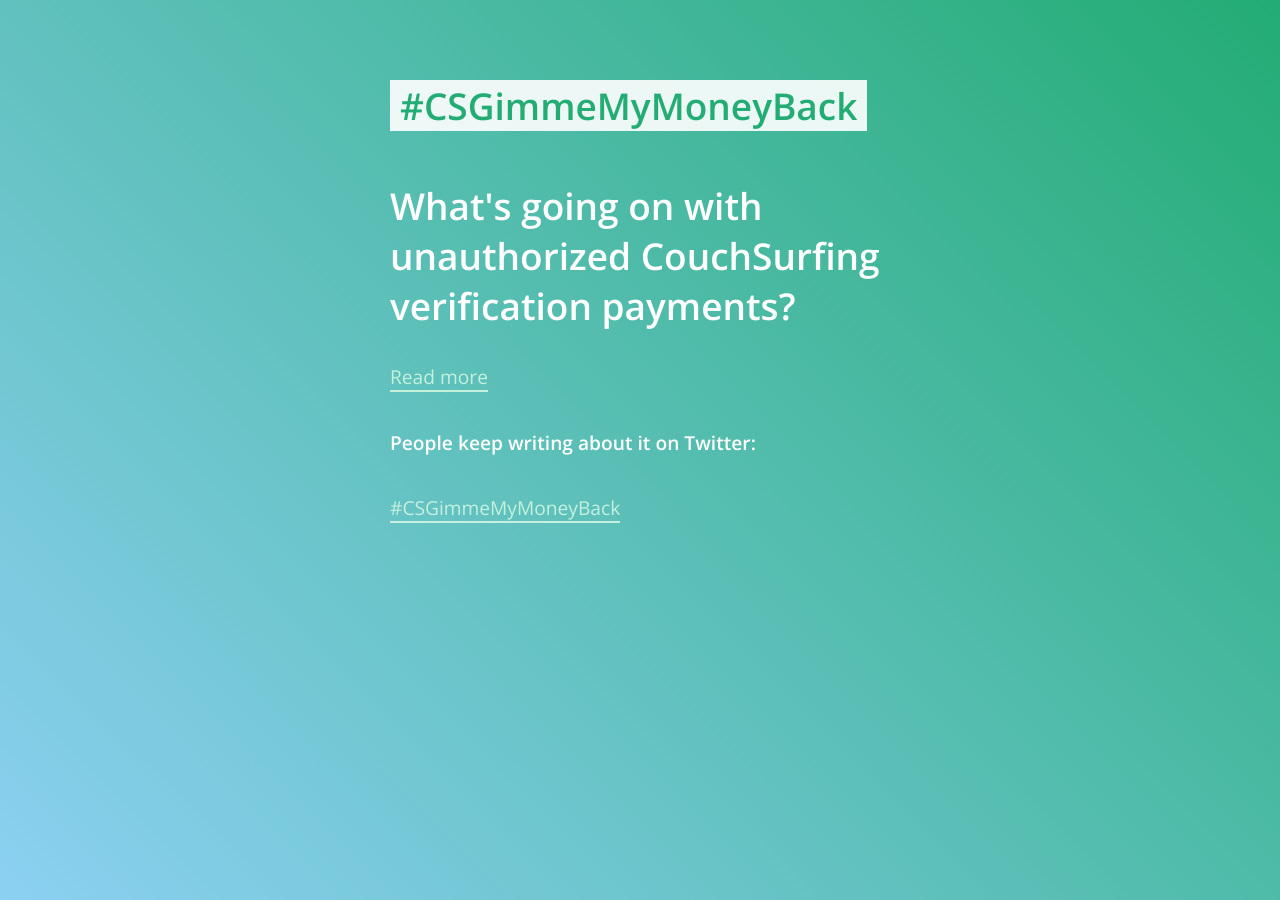
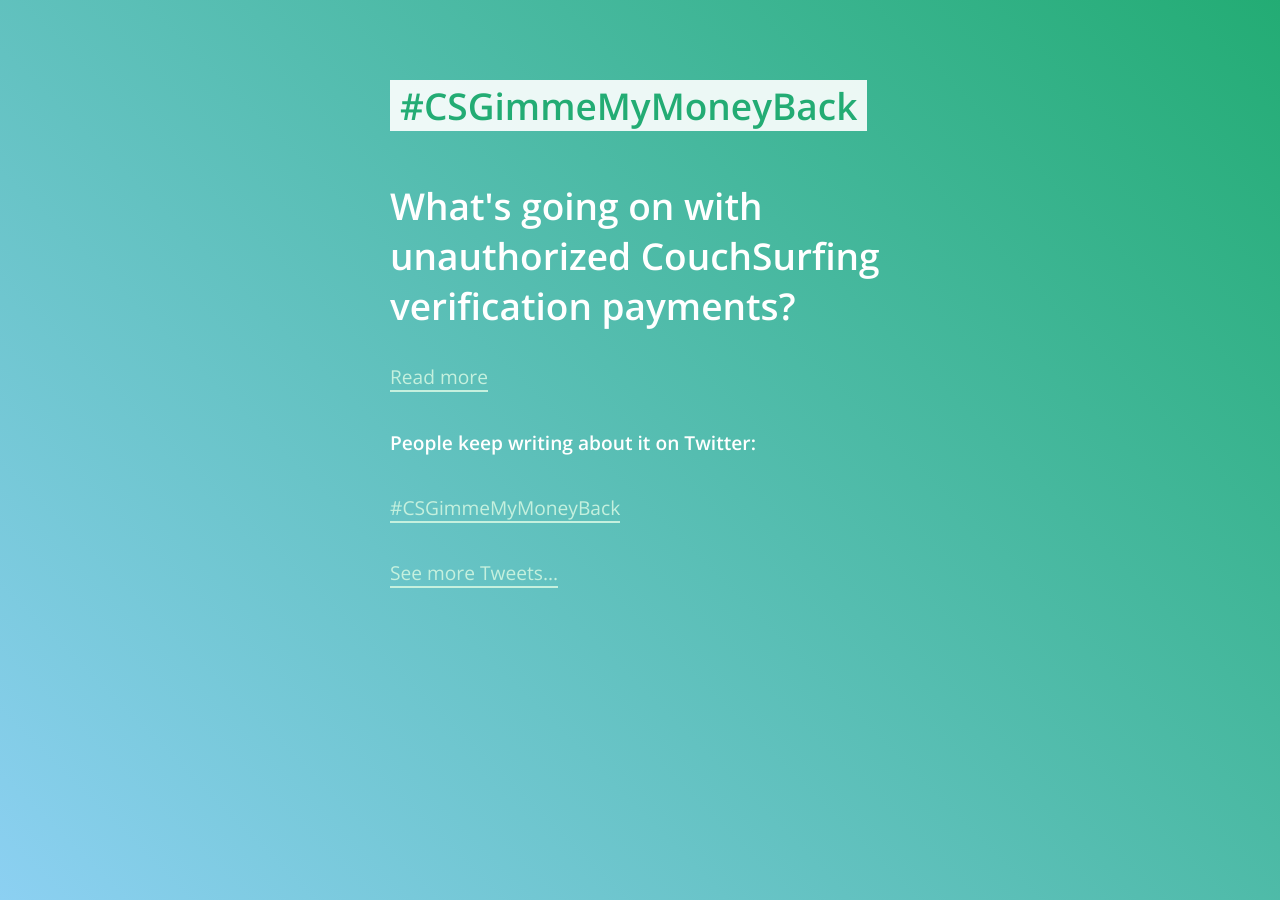
Before and after one commit to simison/simison.github.io, a Jekyll site: the page unauthorized-cs-verification-payments/index.html, which Jekyll copies as it is, in a window 1280 px wide. Built offline with Jekyll 4.4.1, drawn with Linux system fonts in a browser that asks for light colours; comment, search, counter and statistics services are not loaded.

Commit message:
Update index.html

```diff
--- a/unauthorized-cs-verification-payments/index.html
+++ b/unauthorized-cs-verification-payments/index.html
@@ -195,6 +195,10 @@
 
     -->
 
+    <br><br>
+
+    <a href="https://twitter.com/i/moments/900365776133206016">See more Tweets...</a>
+
   </article>
 
   <script async src="//platform.twitter.com/widgets.js" charset="utf-8"></script>
```
